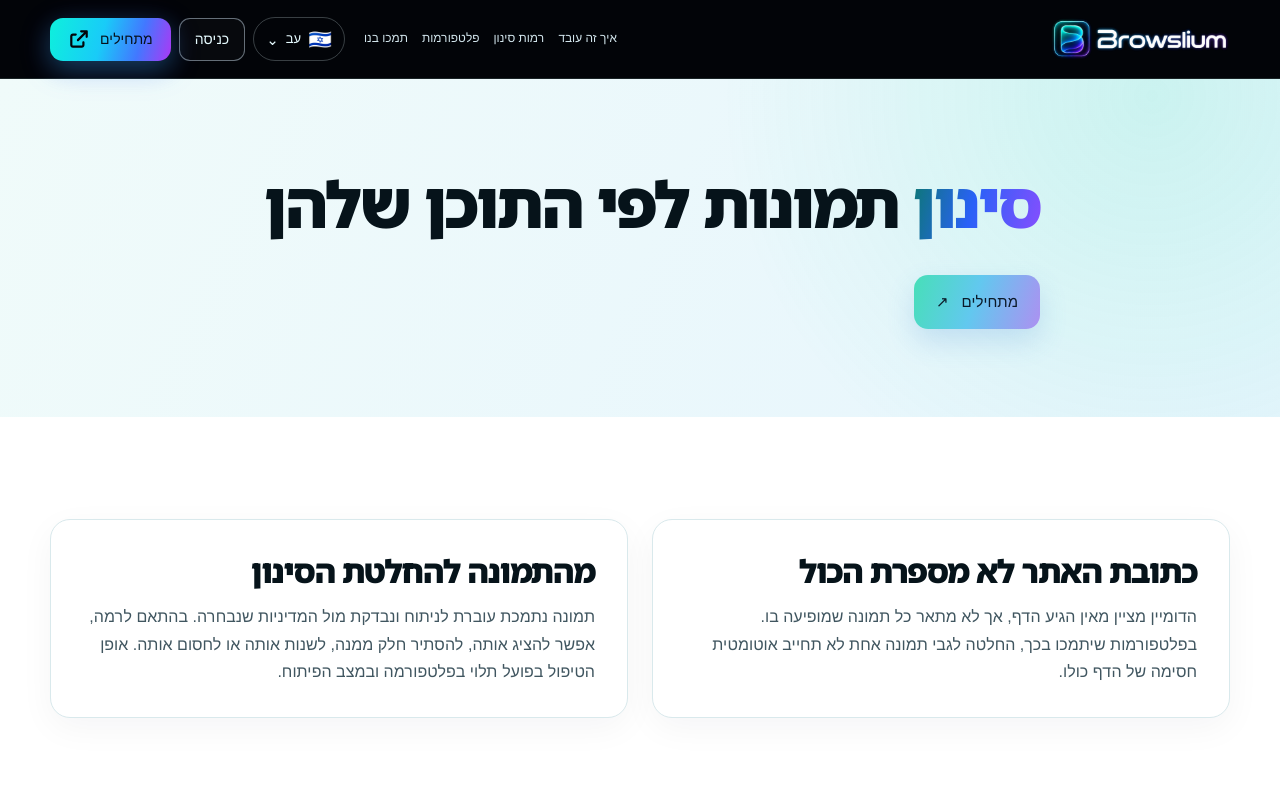
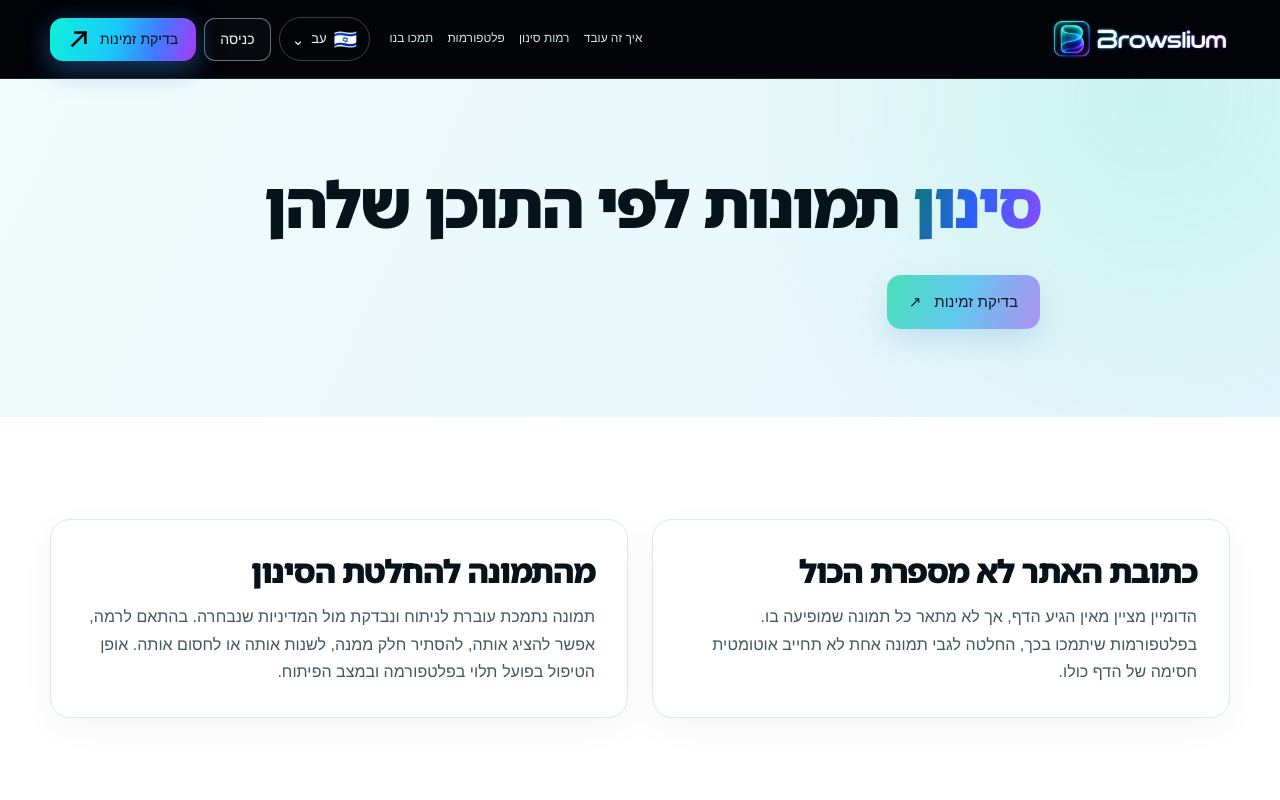
Before and after one commit to browslium/browsliumwebsites.github.io, a website: page he/image-filtering/index.html in a window 1280 px wide. Shown: the top 800 px of the page. Drawn offline with Linux system fonts and the light colour scheme.

Commit message:
Update he image explainer

```diff
--- a/he/image-filtering/index.html
+++ b/he/image-filtering/index.html
@@ -34,7 +34,7 @@
   <link rel="icon" type="image/png" href="/assets/favicon-64.png" sizes="64x64">
   <link rel="icon" type="image/png" href="/assets/favicon-32.png" sizes="32x32">
   <link rel="apple-touch-icon" href="/assets/apple-touch-icon.png">
-  <link rel="stylesheet" href="/assets/site.css?v=afa951032fe2">
+  <link rel="stylesheet" href="/assets/site.css?v=866df59ac635">
 </head><body data-locale="he" data-page="image-filtering"><aside class="language-suggestion" data-language-suggestion hidden aria-live="polite"><div class="wrap suggestion-inner"><p data-suggestion-message></p><div><a data-suggestion-link href="#"></a><button type="button" data-suggestion-dismiss></button></div></div></aside><a class="skip-link" href="#main">דילוג לתוכן</a>
   <header class="site-header"><div class="wrap header-inner">
     <a class="brand brand-wordmark" href="/he/" aria-label="Browslium"><img src="/assets/browslium-wordmark-white.webp" width="212" height="51" alt="Browslium"></a>
@@ -42,12 +42,12 @@
     <div class="header-actions"><details class="language-menu header-language" data-language-menu>
     <summary aria-label="בחירת שפה"><span class="language-mark " aria-hidden="true">🇮🇱</span><span>עב</span><span class="caret" aria-hidden="true">⌄</span></summary>
     <ul aria-label="שפה"><li><a href="/en/image-filtering/" lang="en" dir="ltr" data-language-choice="en" ><span class="language-mark " aria-hidden="true">🇬🇧</span>English</a></li><li><a href="/es/image-filtering/" lang="es" dir="ltr" data-language-choice="es" ><span class="language-mark " aria-hidden="true">🇪🇸</span>Español</a></li><li><a href="/ru/image-filtering/" lang="ru" dir="ltr" data-language-choice="ru" ><span class="language-mark " aria-hidden="true">🇷🇺</span>Русский</a></li><li><a href="/yi/image-filtering/" lang="yi" dir="rtl" data-language-choice="yi" ><span class="language-mark yiddish-mark" aria-hidden="true">אָ</span>ייִדיש</a></li><li><a href="/he/image-filtering/" lang="he" dir="rtl" data-language-choice="he" aria-current="page"><span class="language-mark " aria-hidden="true">🇮🇱</span>עברית</a></li><li><a href="/pt-br/image-filtering/" lang="pt-BR" dir="ltr" data-language-choice="pt-BR" ><span class="language-mark " aria-hidden="true">🇧🇷</span>Português (Brasil)</a></li><li><a href="/fr/image-filtering/" lang="fr" dir="ltr" data-language-choice="fr" ><span class="language-mark " aria-hidden="true">🇫🇷</span>Français</a></li></ul>
-  </details><a class="header-sign-in" data-session-link data-dashboard-label="לוח בקרה" href="https://app.browslium.com/login">כניסה</a><a class="header-add-device" href="https://app.browslium.com/setup">מתחילים<svg class="action-arrow" viewBox="0 0 640 640" aria-hidden="true" focusable="false"><path d="M384 64C366.3 64 352 78.3 352 96C352 113.7 366.3 128 384 128L466.7 128L265.3 329.4C252.8 341.9 252.8 362.2 265.3 374.7C277.8 387.2 298.1 387.2 310.6 374.7L512 173.3L512 256C512 273.7 526.3 288 544 288C561.7 288 576 273.7 576 256L576 96C576 78.3 561.7 64 544 64L384 64zM144 160C99.8 160 64 195.8 64 240L64 496C64 540.2 99.8 576 144 576L400 576C444.2 576 480 540.2 480 496L480 416C480 398.3 465.7 384 448 384C430.3 384 416 398.3 416 416L416 496C416 504.8 408.8 512 400 512L144 512C135.2 512 128 504.8 128 496L128 240C128 231.2 135.2 224 144 224L224 224C241.7 224 256 209.7 256 192C256 174.3 241.7 160 224 160L144 160z" fill="currentColor"/></svg></a><button class="menu-toggle" type="button" aria-expanded="false" aria-controls="mobile-nav" aria-label="פתיחת תפריט"><span></span><span></span><span></span></button></div>
+  </details><a class="header-sign-in" data-session-link data-dashboard-label="לוח בקרה" href="https://app.browslium.com/login">כניסה</a><a class="header-add-device" href="/he/#platforms" aria-label="בדיקת זמינות"><span class="availability-full" aria-hidden="true">בדיקת זמינות</span><span class="availability-short" aria-hidden="true">זמינות</span><svg class="action-arrow" viewBox="0 0 24 24" aria-hidden="true" focusable="false"><path d="M5 19 19 5M8 5h11v11" fill="none" stroke="currentColor" stroke-width="2.8" stroke-linecap="square" stroke-linejoin="miter"/></svg></a><button class="menu-toggle" type="button" aria-expanded="false" aria-controls="mobile-nav" aria-label="פתיחת תפריט"><span></span><span></span><span></span></button></div>
   </div><nav id="mobile-nav" class="mobile-nav" aria-label="לגלות" hidden><div class="wrap"><a href="/he/#how">איך זה עובד</a><a href="/he/#levels">רמות סינון</a><a href="/he/#platforms">פלטפורמות</a><a href="/he/#donate">תמכו בנו</a><a class="mobile-sign-in" data-session-link data-dashboard-label="לוח בקרה" href="https://app.browslium.com/login">כניסה</a><details class="language-menu mobile-language" data-language-menu>
     <summary aria-label="בחירת שפה"><span class="language-mark " aria-hidden="true">🇮🇱</span><span>עב</span><span class="caret" aria-hidden="true">⌄</span></summary>
     <ul aria-label="שפה"><li><a href="/en/image-filtering/" lang="en" dir="ltr" data-language-choice="en" ><span class="language-mark " aria-hidden="true">🇬🇧</span>English</a></li><li><a href="/es/image-filtering/" lang="es" dir="ltr" data-language-choice="es" ><span class="language-mark " aria-hidden="true">🇪🇸</span>Español</a></li><li><a href="/ru/image-filtering/" lang="ru" dir="ltr" data-language-choice="ru" ><span class="language-mark " aria-hidden="true">🇷🇺</span>Русский</a></li><li><a href="/yi/image-filtering/" lang="yi" dir="rtl" data-language-choice="yi" ><span class="language-mark yiddish-mark" aria-hidden="true">אָ</span>ייִדיש</a></li><li><a href="/he/image-filtering/" lang="he" dir="rtl" data-language-choice="he" aria-current="page"><span class="language-mark " aria-hidden="true">🇮🇱</span>עברית</a></li><li><a href="/pt-br/image-filtering/" lang="pt-BR" dir="ltr" data-language-choice="pt-BR" ><span class="language-mark " aria-hidden="true">🇧🇷</span>Português (Brasil)</a></li><li><a href="/fr/image-filtering/" lang="fr" dir="ltr" data-language-choice="fr" ><span class="language-mark " aria-hidden="true">🇫🇷</span>Français</a></li></ul>
   </details></div></nav></header><main id="main" class="explainer-main">
-  <section class="explainer-hero"><div class="wrap narrow"><h1><span class="headline-accent">סינון</span> תמונות לפי התוכן שלהן</h1><div class="button-row"><a class="button button-primary" href="https://app.browslium.com/setup">מתחילים <span aria-hidden="true">↗</span></a></div></div></section>
+  <section class="explainer-hero"><div class="wrap narrow"><h1><span class="headline-accent">סינון</span> תמונות לפי התוכן שלהן</h1><div class="button-row"><a class="button button-primary" href="/he/#platforms">בדיקת זמינות <span aria-hidden="true">↗</span></a></div></div></section>
   <section class="section explainer-story"><div class="wrap story-grid"><article><h2>כתובת האתר לא מספרת הכול</h2><p>הדומיין מציין מאין הגיע הדף, אך לא מתאר כל תמונה שמופיעה בו. בפלטפורמות שיתמכו בכך, החלטה לגבי תמונה אחת לא תחייב אוטומטית חסימה של הדף כולו.</p></article><article><h2>מהתמונה להחלטת הסינון</h2><p>תמונה נתמכת עוברת לניתוח ונבדקת מול המדיניות שנבחרה. בהתאם לרמה, אפשר להציג אותה, להסתיר חלק ממנה, לשנות אותה או לחסום אותה. אופן הטיפול בפועל תלוי בפלטפורמה ובמצב הפיתוח.</p></article></div></section>
   <section class="section showcase-section photo-showcase" id="examples" data-showcase="image" data-original-note="התמונה המקורית. בחרו רמה כדי לראות מה משתנה." data-original-label="מקור" data-level-word="רמה" data-result-word="לאחר סינון"><div class="wrap">
 
```
